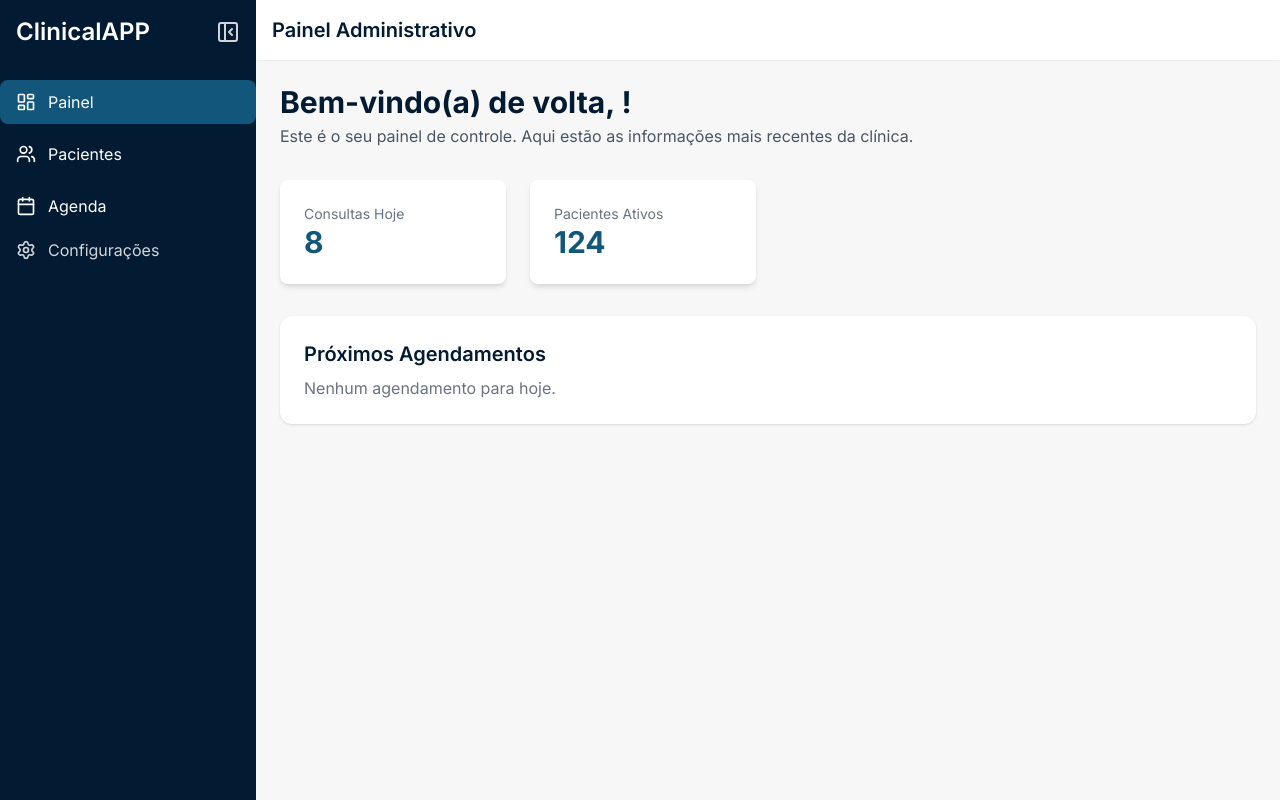
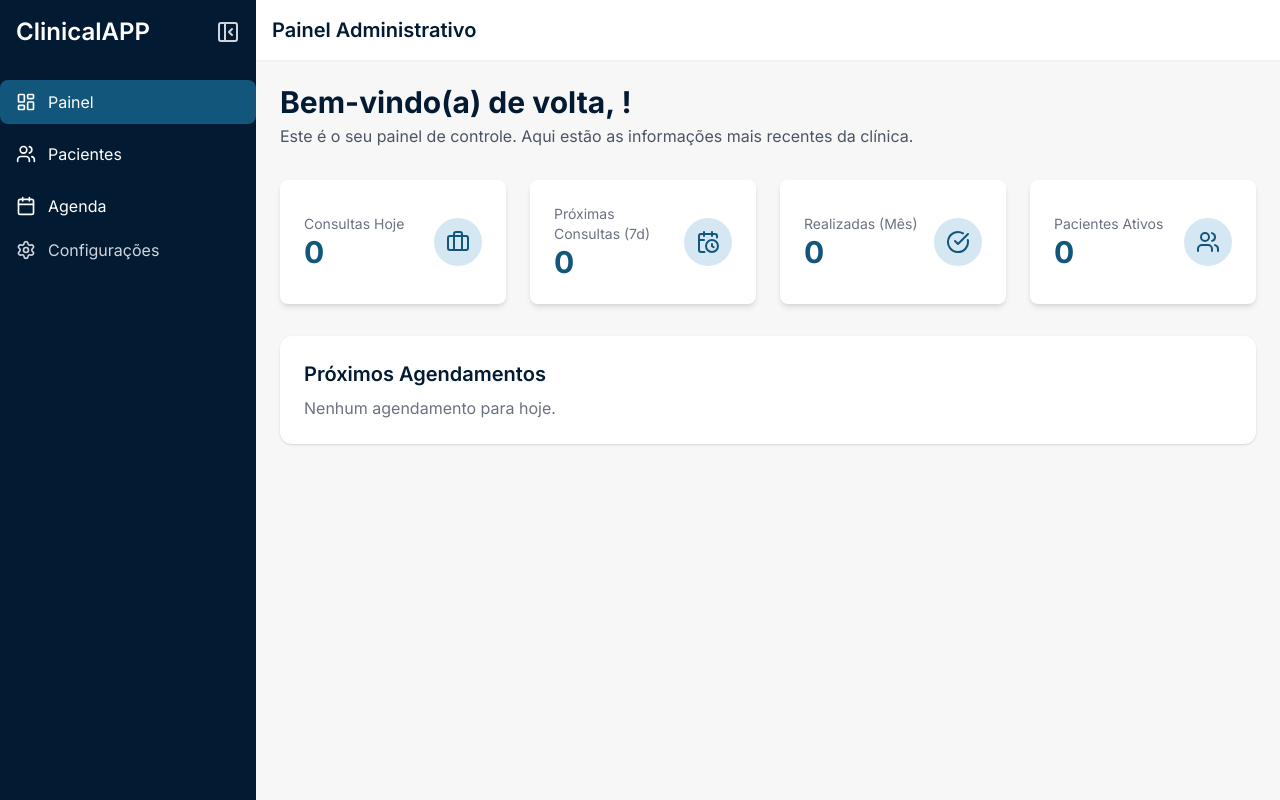
Before and after one commit to brenohp/clinical-app, a Next.js app: page /painel in a window 1280 px wide. Built offline with nearby package versions, Linux system fonts and the light colour scheme; no server answers; the database is empty.

Commit message:
feat: transforma a página do painel em um Componente de Servidor e implementa contagem de consultas dinâmicas

```diff
--- a/src/app/(dashboard)/painel/page.tsx
+++ b/src/app/(dashboard)/painel/page.tsx
@@ -1,18 +1,64 @@
-// src/app/(dashboard)/dashboard/page.tsx
-'use client'
+// src/app/(dashboard)/painel/page.tsx
 
-import { useSession } from 'next-auth/react'
+// Removemos o 'use client'. Agora este é um Componente de Servidor.
+import { getServerSession } from 'next-auth/next';
+import { authOptions } from '@/app/api/auth/[...nextauth]/route';
+import prisma from '@/lib/prisma';
+import { Briefcase, CalendarClock, CheckCircle, Users } from 'lucide-react';
 
-export default function DashboardPage() {
-  const { data: session, status } = useSession()
+// A função da página agora é 'async' para permitir a busca de dados
+export default async function PainelPage() {
+  // 1. Buscamos a sessão do usuário no lado do servidor
+  const session = await getServerSession(authOptions);
 
-  // O middleware cuidará do redirecionamento, mas mantemos um loader
-  if (status === 'loading') {
-    return <p className="p-6">Carregando...</p>
-  }
+  // 2. Definimos os períodos de tempo para as nossas consultas
+  const todayStart = new Date();
+  todayStart.setHours(0, 0, 0, 0);
+
+  const todayEnd = new Date();
+  todayEnd.setHours(23, 59, 59, 999);
+
+  const next7Days = new Date();
+  next7Days.setDate(todayStart.getDate() + 7);
+
+  const monthStart = new Date(todayStart.getFullYear(), todayStart.getMonth(), 1);
+
+  const sixMonthsAgo = new Date();
+  sixMonthsAgo.setMonth(todayStart.getMonth() - 6);
+
+  // 3. Executamos todas as consultas ao banco de dados em paralelo
+  const [
+    consultasHoje,
+    proximasConsultas,
+    consultasRealizadasMes,
+    pacientesAtivosQuery,
+  ] = await Promise.all([
+    // Contagem de consultas para hoje
+    prisma.appointment.count({
+      where: { appointmentDate: { gte: todayStart, lte: todayEnd } },
+    }),
+    // Contagem de consultas para os próximos 7 dias
+    prisma.appointment.count({
+      where: { appointmentDate: { gte: todayStart, lte: next7Days } },
+    }),
+    // Contagem de consultas realizadas no mês atual
+    prisma.appointment.count({
+      where: {
+        status: 'REALIZADA',
+        appointmentDate: { gte: monthStart },
+      },
+    }),
+    // Busca os IDs únicos de pacientes com consultas nos últimos 6 meses
+    prisma.appointment.findMany({
+        where: { appointmentDate: { gte: sixMonthsAgo } },
+        select: { patientId: true },
+        distinct: ['patientId'],
+    }),
+  ]);
+
+  const pacientesAtivos = pacientesAtivosQuery.length;
 
   return (
-    // Note que não há <header> ou <main> aqui, pois eles já vêm do layout.tsx
     <>
       <div className="mb-8">
         <h2 className="text-3xl font-bold text-brand-primary">
@@ -23,27 +69,58 @@ export default function DashboardPage() {
         </p>
       </div>
 
-      {/* Cards de Estatísticas */}
+      {/* Cards de Estatísticas com dados dinâmicos */}
       <div className="grid grid-cols-1 md:grid-cols-2 lg:grid-cols-4 gap-6">
         {/* Card 1: Consultas Hoje */}
-        <div className="bg-white p-6 rounded-lg shadow-md hover:shadow-lg transition-shadow">
-          <p className="text-sm text-gray-500">Consultas Hoje</p>
-          <p className="text-3xl font-bold text-brand-accent">8</p>
+        <div className="bg-white p-6 rounded-lg shadow-md hover:shadow-lg transition-shadow flex justify-between items-center">
+          <div>
+            <p className="text-sm text-gray-500">Consultas Hoje</p>
+            <p className="text-3xl font-bold text-brand-accent">{consultasHoje}</p>
+          </div>
+          <div className="bg-brand-accent-light/50 p-3 rounded-full">
+            <Briefcase className="text-brand-accent" size={24} />
+          </div>
         </div>
 
-        {/* Card 2: Pacientes Ativos */}
-        <div className="bg-white p-6 rounded-lg shadow-md hover:shadow-lg transition-shadow">
-          <p className="text-sm text-gray-500">Pacientes Ativos</p>
-          <p className="text-3xl font-bold text-brand-accent">124</p>
+        {/* Card 2: Próximas Consultas (7d) */}
+        <div className="bg-white p-6 rounded-lg shadow-md hover:shadow-lg transition-shadow flex justify-between items-center">
+          <div>
+            <p className="text-sm text-gray-500">Próximas Consultas (7d)</p>
+            <p className="text-3xl font-bold text-brand-accent">{proximasConsultas}</p>
+          </div>
+          <div className="bg-brand-accent-light/50 p-3 rounded-full">
+            <CalendarClock className="text-brand-accent" size={24} />
+          </div>
         </div>
 
-        {/* Adicione mais cards conforme necessário */}
+        {/* Card 3: Consultas Realizadas (Mês) */}
+        <div className="bg-white p-6 rounded-lg shadow-md hover:shadow-lg transition-shadow flex justify-between items-center">
+          <div>
+            <p className="text-sm text-gray-500">Realizadas (Mês)</p>
+            <p className="text-3xl font-bold text-brand-accent">{consultasRealizadasMes}</p>
+          </div>
+          <div className="bg-brand-accent-light/50 p-3 rounded-full">
+            <CheckCircle className="text-brand-accent" size={24} />
+          </div>
+        </div>
+
+        {/* Card 4: Pacientes Ativos */}
+        <div className="bg-white p-6 rounded-lg shadow-md hover:shadow-lg transition-shadow flex justify-between items-center">
+          <div>
+            <p className="text-sm text-gray-500">Pacientes Ativos</p>
+            <p className="text-3xl font-bold text-brand-accent">{pacientesAtivos}</p>
+          </div>
+          <div className="bg-brand-accent-light/50 p-3 rounded-full">
+            <Users className="text-brand-accent" size={24} />
+          </div>
+        </div>
       </div>
 
       <div className="mt-8 p-6 bg-white rounded-xl shadow">
         <h3 className="text-xl font-semibold text-brand-primary">Próximos Agendamentos</h3>
+        {/* Futuramente, esta seção também será dinâmica */}
         <p className="mt-2 text-gray-500">Nenhum agendamento para hoje.</p>
       </div>
     </>
-  )
+  );
 }
```
